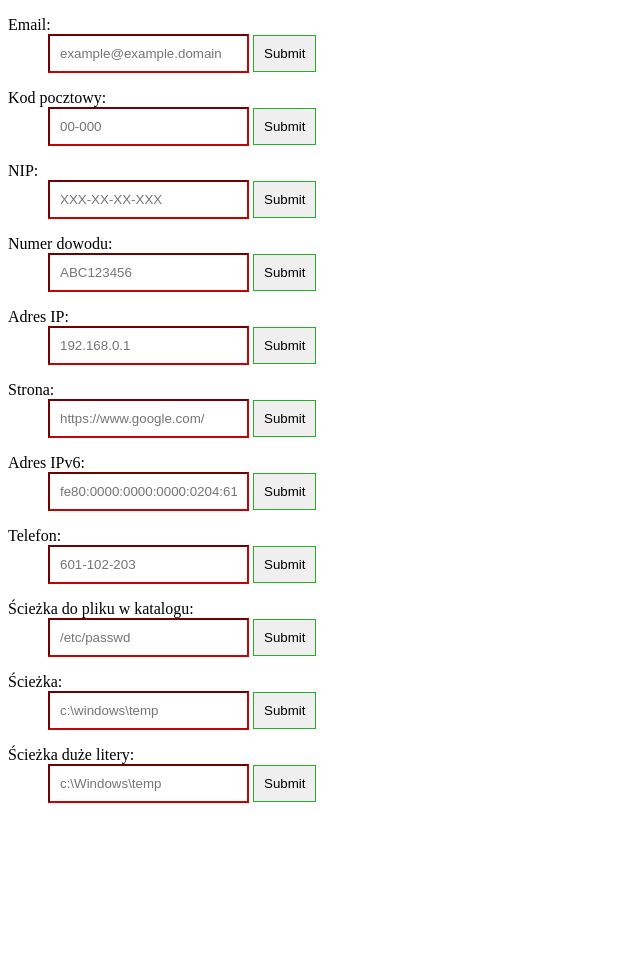
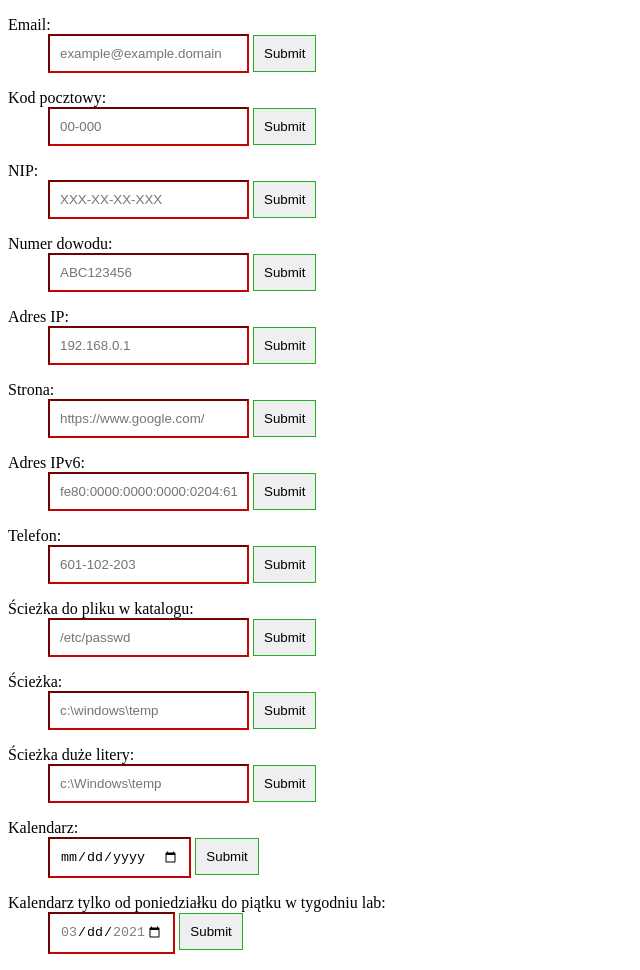
Before and after one commit to rozer1/EX_2_IPM, a plain HTML site: page index.html in a window 1280 px wide. Shown: the whole page, without its empty margins (0-640 px from the left). Before the commit the page ends 811 px from the top, so only its background shows below. Drawn offline with Linux system fonts and the light colour scheme.

Commit message:
Kalendarz od poniedziałku do piątku

```diff
--- a/index.html
+++ b/index.html
@@ -138,5 +138,31 @@
 	</form>
 </dl>
 
+<dl>
+	<form action="/action_page.php">
+		<dt>
+			<label for="calender_date">Kalendarz:</label>
+		</dt>
+		<dd>
+			<input required type="date" id="calender_date" name="calender_date">
+			<input class="submit_button" type="submit">
+		</dd>
+	</form>
+</dl>
+
+<dl>
+	<form action="/action_page.php">
+		<dt>
+			<label for="calender_date">Kalendarz tylko od poniedziałku do piątku w tygodniu lab:</label>
+		</dt>
+		<dd>
+			<input required type="date" id="working_date" name="working_date" min="2021-03-15" max="2021-03-19">
+			<input class="submit_button" type="submit">
+		</dd>
+	</form>
+</dl>
+
+
+
 </body>
 </html>
```
